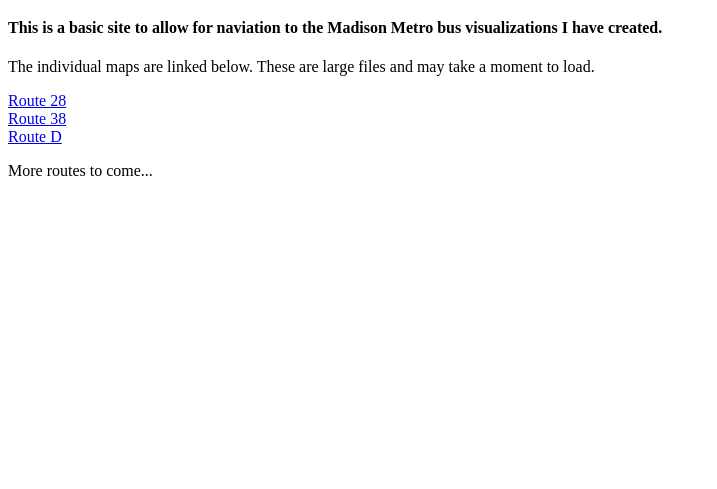
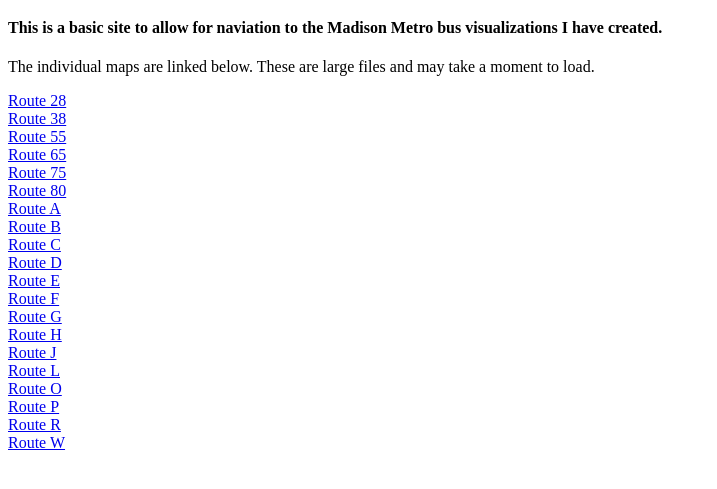
Before and after one commit to WholeGrainMustard/MadisonBuses, a plain HTML site: page index.html in a window 1280 px wide. Shown: the part 61-550 px from the top of the page, without its empty margins (0-717 px from the left). Drawn offline with Linux system fonts and the light colour scheme.

Commit message:
Update index.html

```diff
--- a/index.html
+++ b/index.html
@@ -12,6 +12,22 @@
     <p>The individual maps are linked below. These are large files and may take a moment to load.</p>
     <a href="routes/28.html">Route 28</a><br>
     <a href="routes/38.html">Route 38</a><br>
+    <a href="routes/55.html">Route 55</a><br>
+    <a href="routes/65.html">Route 65</a><br>
+    <a href="routes/75.html">Route 75</a><br>
+    <a href="routes/80.html">Route 80</a><br>
+    <a href="routes/A.html">Route A</a><br>
+    <a href="routes/B.html">Route B</a><br>
+    <a href="routes/C.html">Route C</a><br>
     <a href="routes/D.html">Route D</a><br>
-    <p>More routes to come...</p>
+    <a href="routes/E.html">Route E</a><br>
+    <a href="routes/F.html">Route F</a><br>
+    <a href="routes/G.html">Route G</a><br>
+    <a href="routes/H.html">Route H</a><br>
+    <a href="routes/J.html">Route J</a><br>
+    <a href="routes/L.html">Route L</a><br>
+    <a href="routes/O.html">Route O</a><br>
+    <a href="routes/P.html">Route P</a><br>
+    <a href="routes/R.html">Route R</a><br>
+    <a href="routes/W.html">Route W</a><br>
 </body>
```
